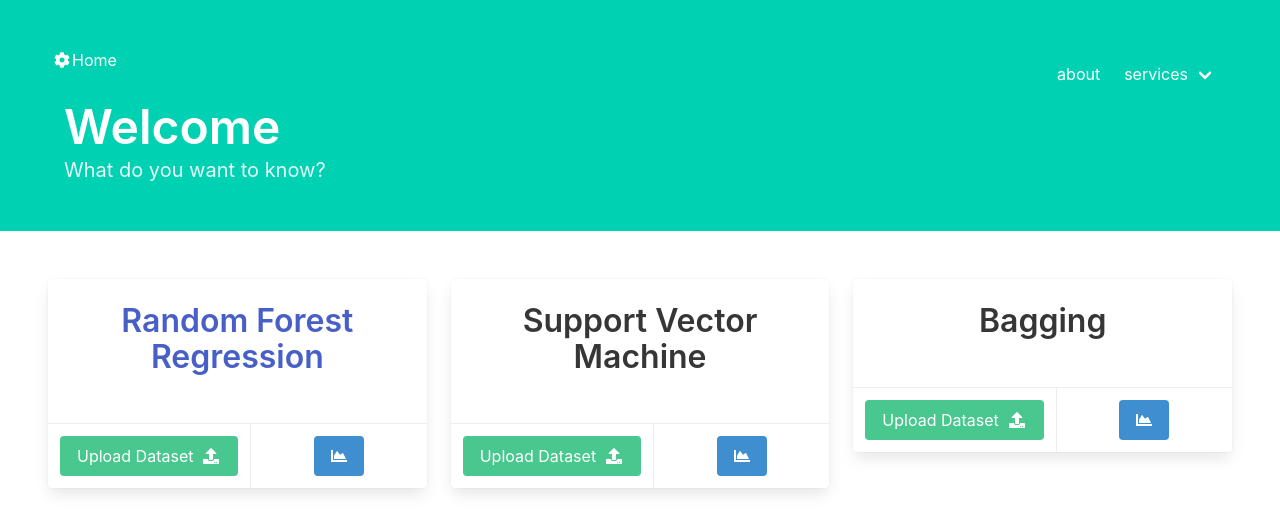
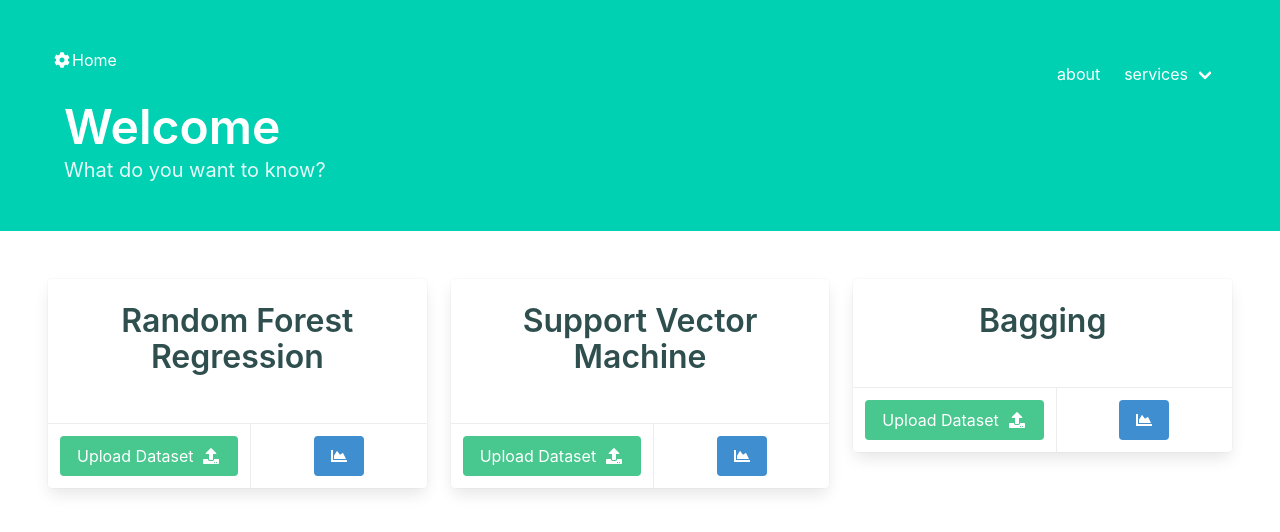
Before and after one commit to prilosac/animated-broccoli, an Angular app in the folder client/data-vis/: page / in a window 1280 px wide. Shown: the top 532 px of the page. Built offline with nearby package versions, Linux system fonts and the light colour scheme.

Commit message:
linking home page cards

```diff
--- a/client/data-vis/src/app/home/home.component.html
+++ b/client/data-vis/src/app/home/home.component.html
@@ -3,7 +3,7 @@
 		<div class="column">
 			<div class="card">
 				<div class="card-content title" style="text-align: center;">
-					<a routerLink="/random-forest" routerLinkActive="active" style="text-decoration: none; color: none;">Random Forest Regression</a>
+					<a routerLink="/random-forest" routerLinkActive="active" style="text-decoration: none; color: darkslategray;">Random Forest Regression</a>
 				</div>
 				<div class="card-footer">
 					<div class="card-footer-item">
@@ -23,7 +23,7 @@
 		<div class="column">
 			<div class="card">
 				<div class="card-content title" style="text-align: center;">
-					Support Vector Machine
+					<a routerLink="/svm" routerLinkActive="active" style="text-decoration: none; color: darkslategray;">Support Vector Machine</a>
 				</div>
 				<div class="card-footer">
 					<div class="card-footer-item">
@@ -43,7 +43,8 @@
 		<div class="column">
 			<div class="card">
 				<div class="card-content title" style="text-align: center;">
-				Bagging</div>
+					<a routerLink="/bagging" routerLinkActive="active" style="text-decoration: none; color: darkslategray;">Bagging</a>
+				</div>
 				<div class="card-footer">
 					<div class="card-footer-item">
 						<a href="#" class="button is-success">
```
